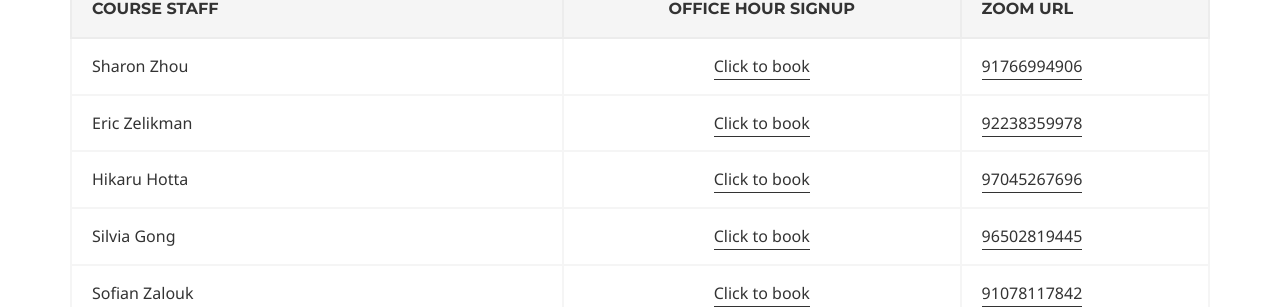
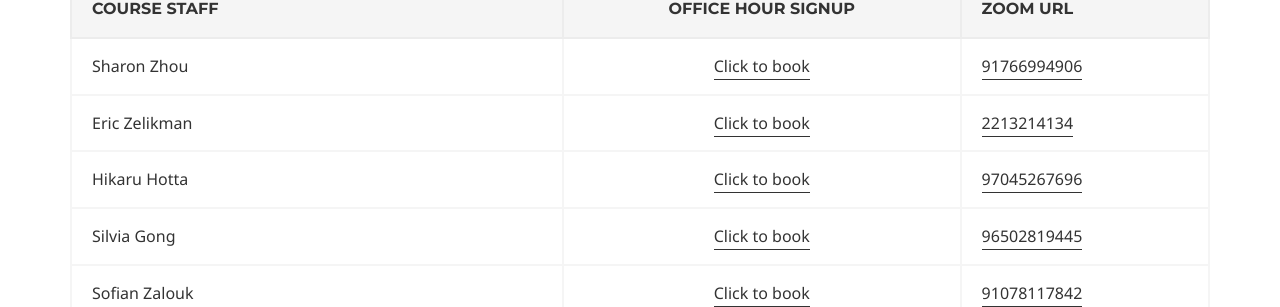
Before and after one commit to sharonzhou/CS236G, a Jekyll site: the page built from officehours.md, in a window 1280 px wide. Shown: the part 676-983 px from the top of the page. Built offline with Jekyll 4.4.1, drawn with Linux system fonts in a browser that asks for light colours.

```diff
--- a/_config.yml
+++ b/_config.yml
@@ -107,8 +107,8 @@
         - name: Eric Zelikman
           type: TA
           image: eric.png
-          zoom_id: 92238359978
-          zoom_link: https://stanford.zoom.us/j/92238359978?pwd=dmpuMlVlazQxNlUzT014TGxjUlJ5QT09
+          zoom_id: 2213214134
+          zoom_link: https://stanford.zoom.us/j/2213214134?pwd=TjV4aTl5djhqcjRza3FNeVM3NDJXZz09
           calendly: https://calendly.com/ezelikman/oh
         - name: Hikaru Hotta
           type: TA
```
